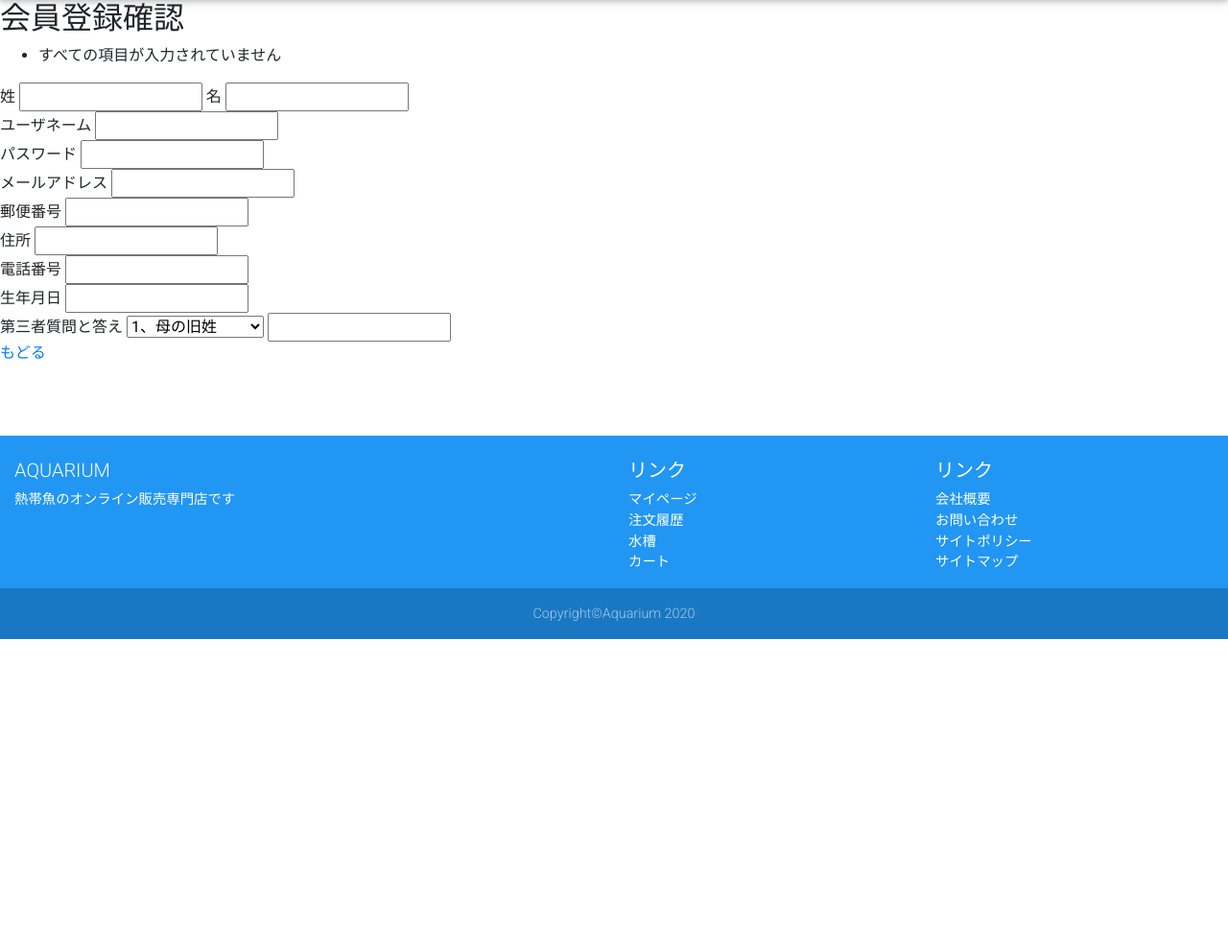
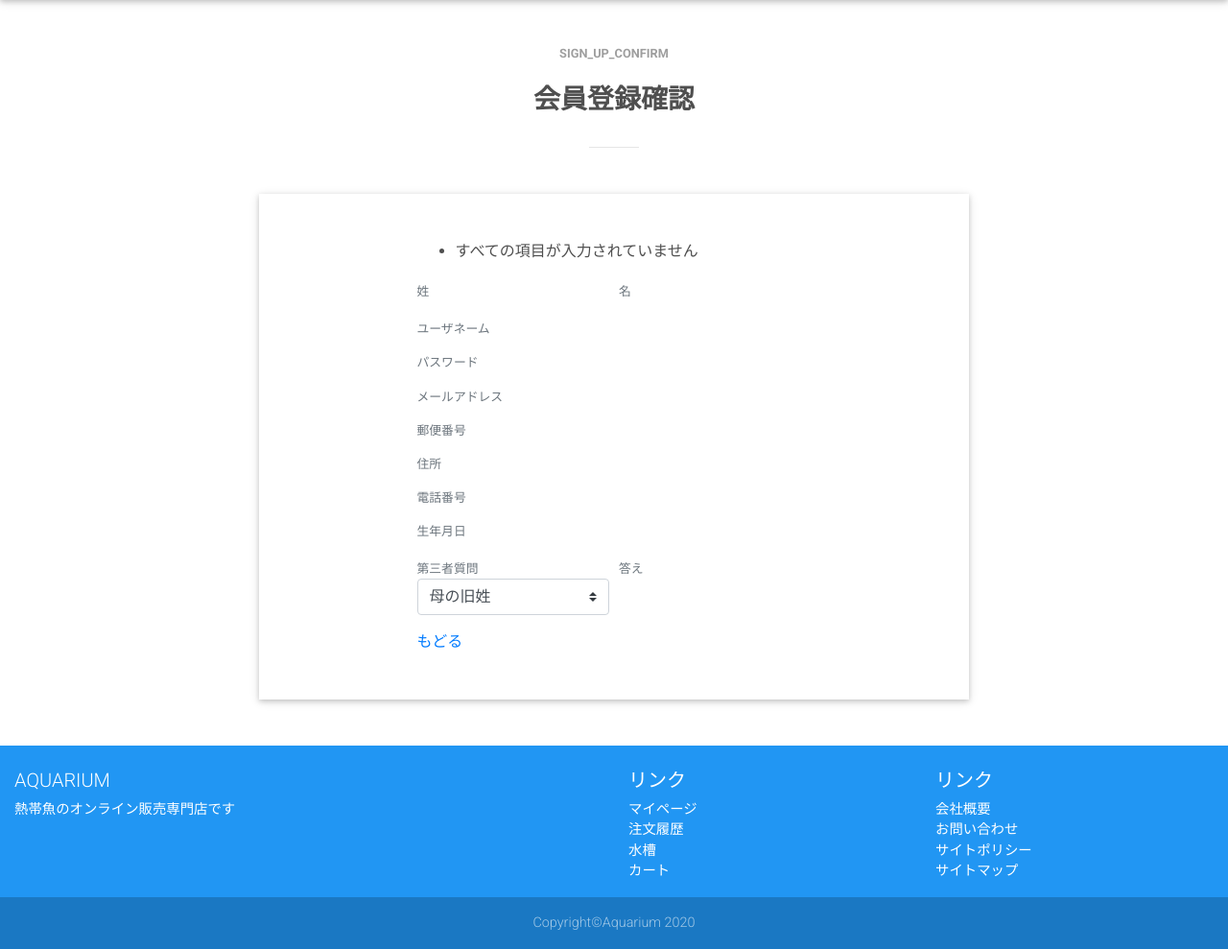
Before and after one commit to nagi-lc3/HEW2020, a PHP site: page /PHP/sign_up_confirm.php in a window 1280 px wide. Shown: the part 140-1129 px from the top of the page at 96% size. Before the commit the page ends 806 px from the top, so only its background shows below. Run offline with PHP 8.4, Linux system fonts and the light colour scheme; data that the repository does not hold is empty; some libraries are stand-ins or nearby versions.

Commit message:
フォーム系完成

```diff
--- a/source/account_payment.php
+++ b/source/account_payment.php
@@ -33,7 +33,7 @@
           <div class="container my-5 py-5 z-depth-1 col-lg-6">
 
             <!--Section: Content-->
-            <section class="px-md-5 mx-md-5 text-center text-lg-left dark-grey-text">
+            <section class="px-md-5 mx-md-5 dark-grey-text">
 
               <!--Grid row-->
               <div class="row d-flex justify-content-center">
--- a/source/account_payment_edit.php
+++ b/source/account_payment_edit.php
@@ -33,7 +33,7 @@
           <div class="container my-5 py-5 z-depth-1 col-lg-6">
 
             <!--Section: Content-->
-            <section class="px-md-5 mx-md-5 text-center text-lg-left dark-grey-text">
+            <section class="px-md-5 mx-md-5 dark-grey-text">
 
               <!--Grid row-->
               <div class="row d-flex justify-content-center">
--- a/source/account_setting.php
+++ b/source/account_setting.php
@@ -118,10 +118,10 @@ if (!empty($_SESSION)) {
           <h3 class="font-weight-bold text-center dark-grey-text pb-2">基本情報</h3>
           <hr class="w-header my-4">
 
-          <div class="container my-5 py-5 z-depth-1 col-lg-6">
+          <div class="container my-5 py-5 z-depth-1 col-lg-8">
 
             <!--Section: Content-->
-            <section class="px-md-5 mx-md-5 text-center text-lg-left dark-grey-text">
+            <section class="px-md-5 mx-md-5 dark-grey-text">
 
               <!--Grid row-->
               <div class="row d-flex justify-content-center">
--- a/source/account_setting_edit.php
+++ b/source/account_setting_edit.php
@@ -32,10 +32,10 @@
           <h3 class="font-weight-bold text-center dark-grey-text pb-2">基本情報変更</h3>
           <hr class="w-header my-4">
 
-          <div class="container my-5 py-5 z-depth-1 col-lg-6">
+          <div class="container my-5 py-5 z-depth-1 col-lg-8">
 
             <!--Section: Content-->
-            <section class="px-md-5 mx-md-5 text-center text-lg-left dark-grey-text">
+            <section class="px-md-5 mx-md-5 dark-grey-text">
 
               <!--Grid row-->
               <div class="row d-flex justify-content-center">
--- a/source/inquiry.php
+++ b/source/inquiry.php
@@ -35,7 +35,7 @@
           <div class="container my-5 py-5 z-depth-1">
 
             <!--Section: Content-->
-            <section class="px-md-5 mx-md-5 text-center text-lg-left dark-grey-text">
+            <section class="px-md-5 mx-md-5 dark-grey-text">
 
               <!--Grid row-->
               <div class="row d-flex justify-content-center">
@@ -68,7 +68,7 @@
                     <textarea class="form-control mb-3 w-100" name="content" rows="20" placeholder=""></textarea>
 
                     <!-- 確認画面へ -->
-                    <div class="form-group row justify-content-center mb-0">
+                    <div class="row justify-content-center mb-0">
                       <button class="btn btn-primary mt-5 btn-block w-50" type="submit">確認画面へ</button>
                     </div>
 
--- a/source/sign_up_confirm.php
+++ b/source/sign_up_confirm.php
@@ -33,7 +33,26 @@ function h($value)
 
     <!-- メインコンテンツ -->
     <div class="contents">
-      <h2>会員登録確認</h2>
+
+      <div class="container my-5">
+
+        <!-- Section -->
+        <section>
+          <!-- タイトル -->
+          <h6 class="font-weight-bold text-center grey-text text-uppercase small mb-4">sign_up_confirm</h6>
+          <h3 class="font-weight-bold text-center dark-grey-text pb-2">会員登録確認</h3>
+          <hr class="w-header my-4">
+
+          <div class="container my-5 py-5 z-depth-1 col-lg-8">
+
+            <!--Section: Content-->
+            <section class="px-md-5 mx-md-5 dark-grey-text">
+
+              <!--Grid row-->
+              <div class="row d-flex justify-content-center">
+
+                <!--Grid column-->
+                <div class="w-75">
 
                   <!-- エラーメッセージがある場合は表示 -->
                   <?php if (!empty($errors)) : ?>
@@ -47,47 +66,115 @@ function h($value)
                     $link = '<a href=' . $path_to_sign_up . '>もどる</a>';
                     ?>
                     <?php echo '</ul>'; ?>
+
                   <?php else :
-        $link = '<input type="submit" value="登録">';
+                    $link = '<div class="row justify-content-center mb-0"><button class="btn btn-primary mt-5 btn-block w-50" type="submit">登録</button></div>';
+
                   endif; ?>
 
                   <form action="./insert.php" method="POST">
-        姓
-        <input type="text" name="last_name" value="<?php echo h($_POST["last_name"]); ?>">
-        名
-        <input type="text" name="first_name" value="<?php echo h($_POST["first_name"]); ?>"><br>
-        ユーザネーム
-        <input type="text" name="user_name" value="<?php echo h($_POST["user_name"]); ?>"><br>
-        パスワード
-        <input type="password" name="password" value="<?php echo h($_POST["password"]); ?>"><br>
-        メールアドレス
-        <input type="mail_address" name="mail_address" value="<?php echo h($_POST["mail_address"]); ?>"><br>
-        郵便番号
-        <input type="email" name="postal_code" value="<?php echo h($_POST["postal_code"]); ?>"><br>
-        住所
-        <input type="text" name="address" value="<?php echo h($_POST["address"]); ?>"><br>
-        電話番号
-        <input type="tel" name="phone_number" value="<?php echo h($_POST["phone_number"]); ?>"><br>
-        生年月日
-        <input type="text" name="birthday" value="<?php echo h($_POST["birthday"]); ?>"><br>
 
-        第三者質問と答え
-        <select name="question"><br>
+                    <div class="form-row">
+                      <div class="col">
+                        <!-- 姓 -->
+                        <small id="" class="form-text text-muted sign_up_label">姓</small>
+                        <p><?php echo $_POST["last_name"] ?>
+                          <input type="hidden" name="last_name" value="<?php echo ($_POST["last_name"]); ?>">
+                        </p>
+                      </div>
+                      <div class="col">
+                        <!-- 名 -->
+                        <small id="" class="form-text text-muted sign_up_label">名</small>
+                        <p><?php echo $_POST["first_name"] ?>
+                          <input type="hidden" name="first_name" value="<?php echo ($_POST["first_name"]); ?>">
+                        </p>
+                      </div>
+                    </div>
+
+                    <!-- ユーザネーム -->
+                    <small id="" class="form-text text-muted sign_up_label">ユーザネーム</small>
+                    <p><?php echo $_POST["user_name"] ?>
+                      <input type="hidden" name="user_name" value="<?php echo h($_POST["user_name"]); ?>">
+                    </p>
+
+                    <!-- パスワード -->
+                    <small id="" class="form-text text-muted sign_up_label">パスワード</small>
+                    <p><?php echo $_POST["password"] ?>
+                      <input type="hidden" name="password" value="<?php echo ($_POST["password"]); ?>">
+                    </p>
+
+
+                    <!-- メールアドレス -->
+                    <small id="" class="form-text text-muted sign_up_label">メールアドレス</small>
+                    <p><?php echo $_POST["mail_address"] ?>
+                      <input type="hidden" name="mail_address" value="<?php echo h($_POST["mail_address"]); ?>">
+                    </p>
+
+                    <!-- 郵便番号 -->
+                    <small id="" class="form-text text-muted sign_up_label">郵便番号</small>
+                    <p><?php echo $_POST["postal_code"] ?>
+                      <input type="hidden" name="postal_code" value="<?php echo ($_POST["postal_code"]); ?>">
+                    </p>
+
+                    <!-- 住所 -->
+                    <small id="" class="form-text text-muted sign_up_label">住所</small>
+                    <p><?php echo $_POST["address"] ?>
+                      <input type="hidden" name="address" value="<?php echo ($_POST["address"]); ?>">
+                    </p>
+
+                    <!-- 電話番号 -->
+                    <small id="" class="form-text text-muted sign_up_label">電話番号</small>
+                    <p><?php echo $_POST["phone_number"] ?>
+                      <input type="hidden" name="phone_number" value="<?php echo ($_POST["phone_number"]); ?>">
+                    </p>
+
+                    <!-- 生年月日 -->
+                    <small id="" class="form-text text-muted sign_up_label">生年月日</small>
+                    <p><?php echo $_POST["birthday"] ?>
+                      <input type="hidden" name="birthday" value="<?php echo ($_POST["birthday"]); ?>">
+                    </p>
+
+                    <!-- 第三者質問と答え -->
+                    <div class="form-row">
+                      <div class="col">
+                        <!-- 第三者質問 -->
+                        <small id="" class="form-text text-muted sign_up_label">第三者質問</small>
+                        <select class="browser-default custom-select mb-3" name="question">
                           <option value="1" <?php if ($_POST["question"] == "1") {
                                               echo "selected";
-                            } ?>>1、母の旧姓</option>
+                                            } ?>>母の旧姓</option>
                           <option value="2" <?php if ($_POST["question"] == "2") {
                                               echo "selected";
-                            } ?>>2、好きな食べ物</option>
+                                            } ?>>好きな食べ物</option>
                           <option value="3" <?php if ($_POST["question"] == "3") {
                                               echo "selected";
-                            } ?>>3、自分の母校</option>
+                                            } ?>>自分の母校</option>
                         </select>
-        <input type="text" name="answer" value="<?php echo h($_POST["answer"]); ?>"><br>
+                      </div>
+                      <div class="col">
+                        <!-- 答え -->
+                        <small id="" class="form-text text-muted sign_up_label pb-2">答え</small>
+                        <p><?php echo $_POST["answer"] ?>
+                          <input type="hidden" name="answer" value="<?php echo ($_POST["answer"]); ?>">
+                        </p>
+                      </div>
+                    </div>
 
-        <!-- 入力ミスがある場合もどる / ない場合登録ボタン  -->
+                    <!-- 送信or戻る $linkに入ってるので適宜変更してください -->
                     <?php echo $link; ?>
                   </form>
+
+                  <!-- Sign up button -->
+
+                </div>
+                <!--Grid column-->
+              </div>
+              <!--Grid row-->
+            </section>
+          </div>
+          <!--Section-->
+        </section>
+      </div>
     </div>
 
 
--- a/source/withdrawal_confirm.php
+++ b/source/withdrawal_confirm.php
@@ -36,7 +36,7 @@
           <div class="container my-5 py-5 z-depth-1 col-lg-6">
 
             <!--Section: Content-->
-            <section class="px-md-5 mx-md-5 text-center text-lg-left dark-grey-text">
+            <section class="px-md-5 mx-md-5 dark-grey-text">
 
               <!--Grid row-->
               <div class="row d-flex justify-content-center">
```
Also changed, not shown: source/account_password_edit.php (+4 -4 lines), source/inquiry_confirm.php (+5 -5 lines), source/sign_up.php (+4 -4 lines). Lines whose indentation alone changed are shown as unchanged.
